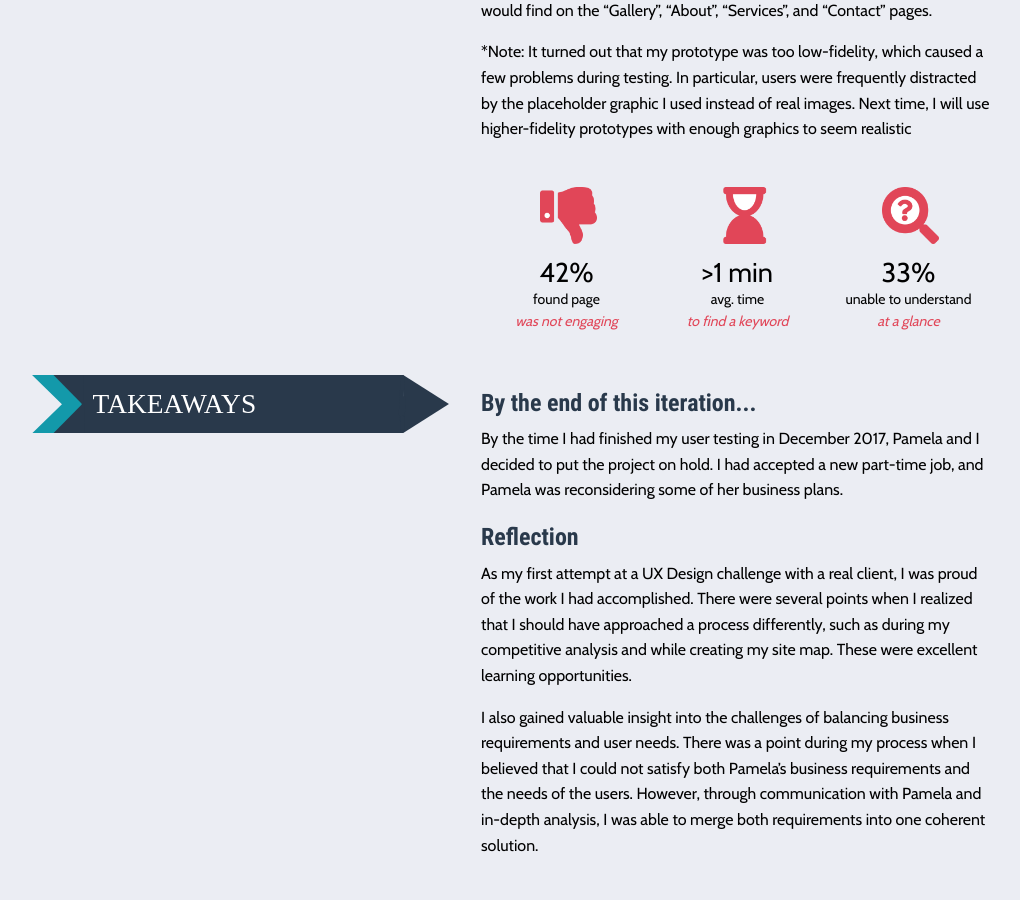
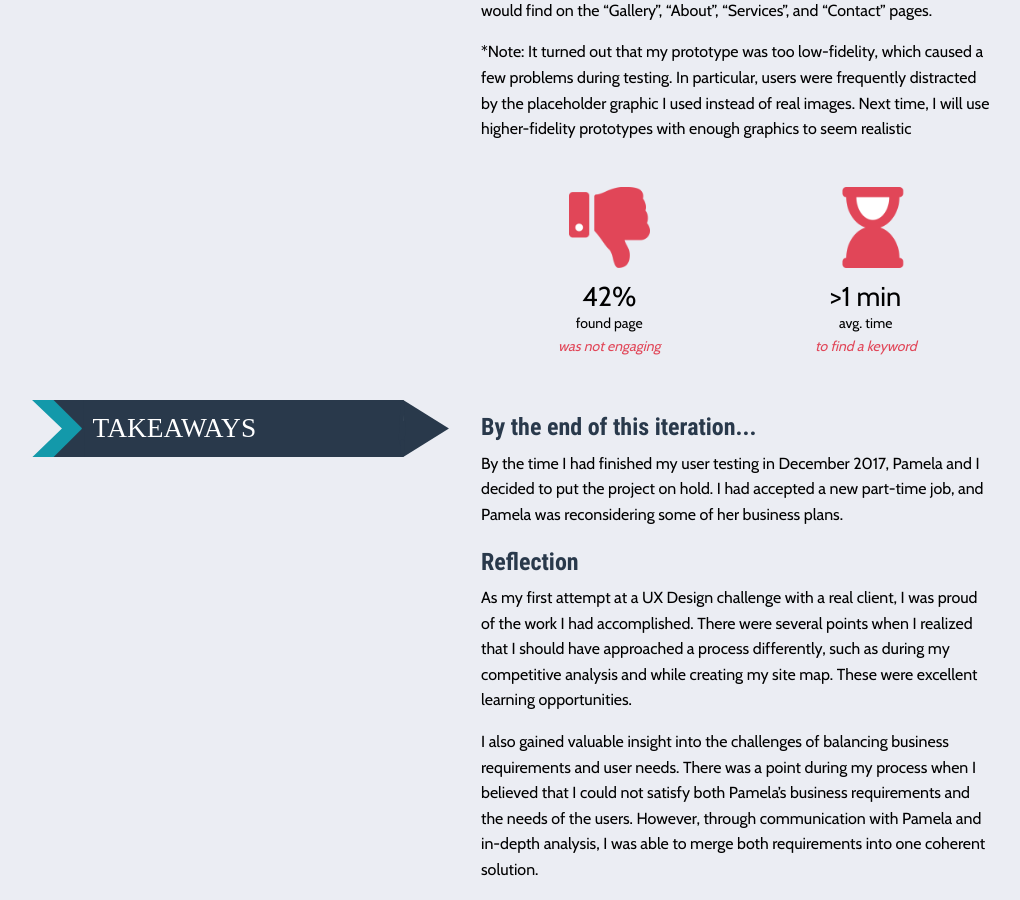
Before and after one commit to emeriwether/emeriwether.github.io, a Jekyll site: the page built from projectB.html, in a window 1280 px wide and 900 px high, scrolled down 9403 px. Shown: the whole window, without its empty margins (145-1165 px from the left). Built offline with Jekyll 4.4.1, drawn with Linux system fonts in a browser that asks for light colours.

Commit message:
remove one stat icon

```diff
--- a/projectB.html
+++ b/projectB.html
@@ -480,7 +480,7 @@ headerImageLabel: "HERO IMAGE LABEL"
         <h5 class="text-left">The Good News</h5>
         <p class="text-left">On the other hand, <mark class="coralText boldText">the tests also called attention to several design components that worked well</mark>. I had placed contact information in several conspicuous spots throughout the site, and all testers were able to find it easily. Additionally, users had clear and correct expectations about what they would find on the “Gallery”, “About”, “Services”, and “Contact” pages. </p>
         <p class="text-left">*Note: It turned out that my prototype was too low-fidelity, which caused a few problems during testing. In particular, users were frequently distracted by the placeholder graphic I used instead of real images. Next time, I will use higher-fidelity prototypes with enough graphics to seem realistic</p>
-        <div class="grid-x small-up-3 statisticsSection">
+        <div class="grid-x small-up-2 statisticsSection">
             <div class="cell">
                 <div class="card">
                     <div class="card-image">
@@ -502,18 +502,6 @@ headerImageLabel: "HERO IMAGE LABEL"
                         <span class="stat">&gt;1 min</span>
                         <br>avg. time
                         <br><mark class="coralText italicText">to find a keyword</mark>
-                    </p>
-                </div>
-            </div>
-            <div class="cell">
-                <div class="card">
-                    <div class="card-image">
-                        <img class="statsIcon" src="images/project4/magnifying_glass_icon.png">
-                    </div>
-                    <p class="text-center statText">
-                        <span class="stat">33&percnt;</span>
-                        <br>unable to understand
-                        <br><mark class="coralText italicText">at a glance</mark>
                     </p>
                 </div>
             </div>
```
